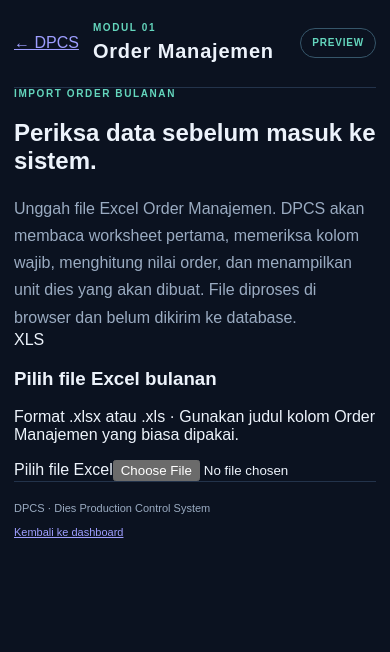
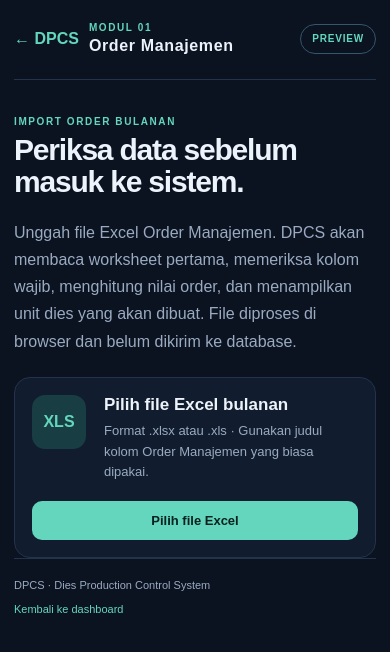
Before and after one commit to maverickfast19-boop/dpcs-production-system, a Next.js app: page /orders in a window 390 px wide. Shown: the top 652 px of the page. Built offline with nearby package versions, Linux system fonts and the light colour scheme.

Commit message:
Style responsive Order Manajemen import preview

```diff
--- a/src/app/globals.css
+++ b/src/app/globals.css
@@ -124,3 +124,61 @@ body {
   .module-grid { grid-template-columns: 1fr; }
   .footer { flex-direction: column; }
 }
+
+/* Order Manajemen */
+.order-page { min-height: 100vh; }
+.back-link { color: var(--accent); text-decoration: none; font-weight: 700; white-space: nowrap; }
+.topbar-copy { min-width: 0; }
+.topbar-copy .eyebrow { margin-bottom: 4px; }
+.topbar-copy h1 { font-size: 20px; }
+.order-intro { padding: 48px 0 28px; }
+.order-intro h2 { max-width: 760px; margin: 0; font-size: clamp(30px, 5vw, 48px); line-height: 1.08; letter-spacing: -.04em; }
+.upload-panel, .next-step-panel {
+  display: flex; align-items: center; gap: 18px; padding: 22px;
+  border: 1px solid var(--panel-border); border-radius: 16px; background: var(--panel);
+}
+.upload-icon { display: grid; place-items: center; flex: 0 0 54px; height: 54px; border-radius: 13px; background: #183d42; color: var(--accent); font-weight: 800; }
+.upload-copy { flex: 1; min-width: 0; }
+.upload-copy h3 { margin: 0 0 6px; font-size: 17px; }
+.upload-copy p, .next-step-panel p { margin: 0; color: var(--muted); font-size: 13px; line-height: 1.6; }
+.upload-button {
+  display: inline-flex; align-items: center; justify-content: center; padding: 12px 16px;
+  border-radius: 10px; background: var(--accent); color: #09221f; font-weight: 800;
+  font-size: 13px; cursor: pointer; white-space: nowrap;
+}
+.upload-button input { display: none; }
+.file-name { margin: 14px 0 0; color: var(--muted); font-size: 13px; overflow-wrap: anywhere; }
+.file-name strong { color: var(--text); }
+.notice { margin-top: 14px; padding: 13px 15px; border-radius: 10px; font-size: 13px; line-height: 1.5; }
+.notice-info { border: 1px solid #285b57; background: #102b2c; color: #a8e8d9; }
+.notice-warning { border: 1px solid #715a34; background: #302719; color: #f1d49a; }
+.order-stats { display: grid; grid-template-columns: repeat(5, 1fr); gap: 10px; margin-top: 22px; }
+.stat-card { display: flex; flex-direction: column; gap: 8px; padding: 15px; border: 1px solid var(--panel-border); border-radius: 12px; background: var(--panel); min-width: 0; }
+.stat-card span { color: var(--muted); font-size: 11px; }
+.stat-card strong { font-size: 20px; overflow-wrap: anywhere; }
+.stat-wide strong { font-size: 16px; }
+.preview-section { padding: 38px 0 22px; }
+.table-scroll { overflow-x: auto; border: 1px solid var(--panel-border); border-radius: 12px; background: var(--panel); }
+.order-table { width: 100%; min-width: 1120px; border-collapse: collapse; font-size: 12px; text-align: left; }
+.order-table th, .order-table td { padding: 12px 13px; border-bottom: 1px solid var(--panel-border); vertical-align: top; }
+.order-table th { color: var(--accent); font-weight: 700; white-space: nowrap; background: #152238; }
+.order-table td { color: #dce6f2; }
+.order-table tr:last-child td { border-bottom: 0; }
+.cell-strong { font-weight: 700; white-space: nowrap; }
+.row-valid, .row-error, .row-warning { display: block; min-width: 130px; line-height: 1.5; }
+.row-valid { color: #80dfbd; }
+.row-error { color: #ff9b9b; }
+.row-warning { margin-top: 5px; color: #e8c77c; }
+.next-step-panel { display: block; margin-top: 18px; border-color: #36566a; }
+.next-step-panel strong { display: block; margin-bottom: 7px; color: var(--accent); }
+.order-page .footer a { color: var(--accent); text-decoration: none; }
+@media (max-width: 650px) {
+  .order-intro { padding: 36px 0 22px; }
+  .upload-panel { align-items: flex-start; flex-wrap: wrap; padding: 17px; }
+  .upload-copy { flex-basis: calc(100% - 74px); }
+  .upload-button { width: 100%; }
+  .order-stats { grid-template-columns: repeat(2, 1fr); }
+  .stat-wide { grid-column: span 2; }
+  .order-page .topbar { gap: 10px; }
+  .topbar-copy h1 { font-size: 16px; }
+}
```
